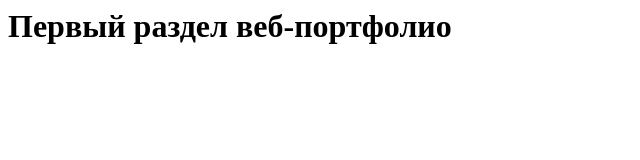
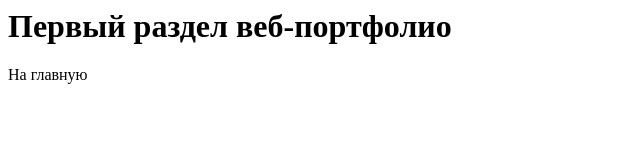
Before and after one commit to ssselsky48/Repository_name, a plain HTML site: page index.html in a window 1280 px wide. Shown: the full height of the page, 0-640 px from the left. Drawn offline with Linux system fonts and the light colour scheme.

Commit message:
Update index.html

```diff
--- a/index.html
+++ b/index.html
@@ -1 +1,2 @@
 <h1>Первый раздел веб-портфолио</h1>
+<a herf="/">На главную</a>
```
